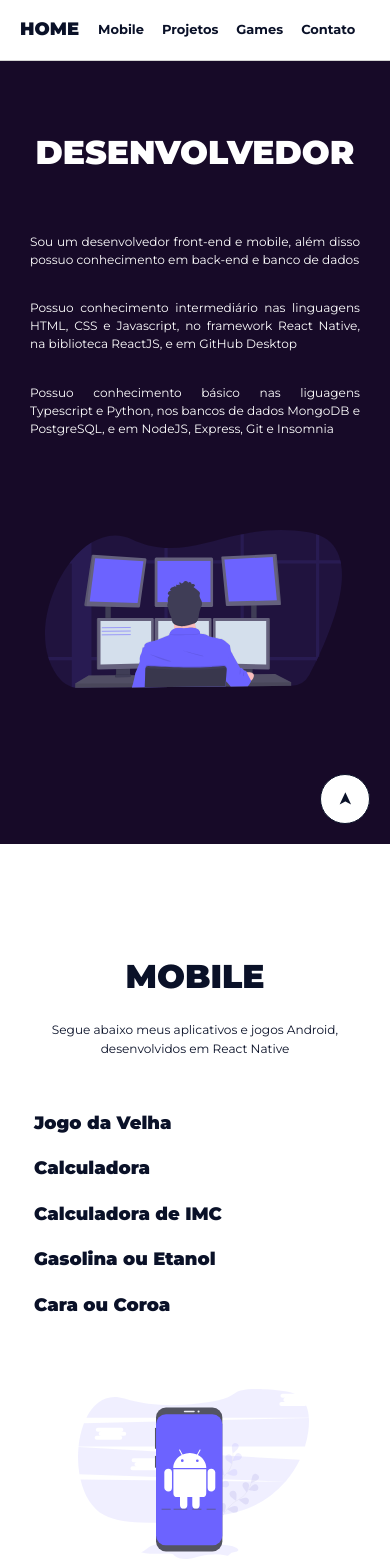
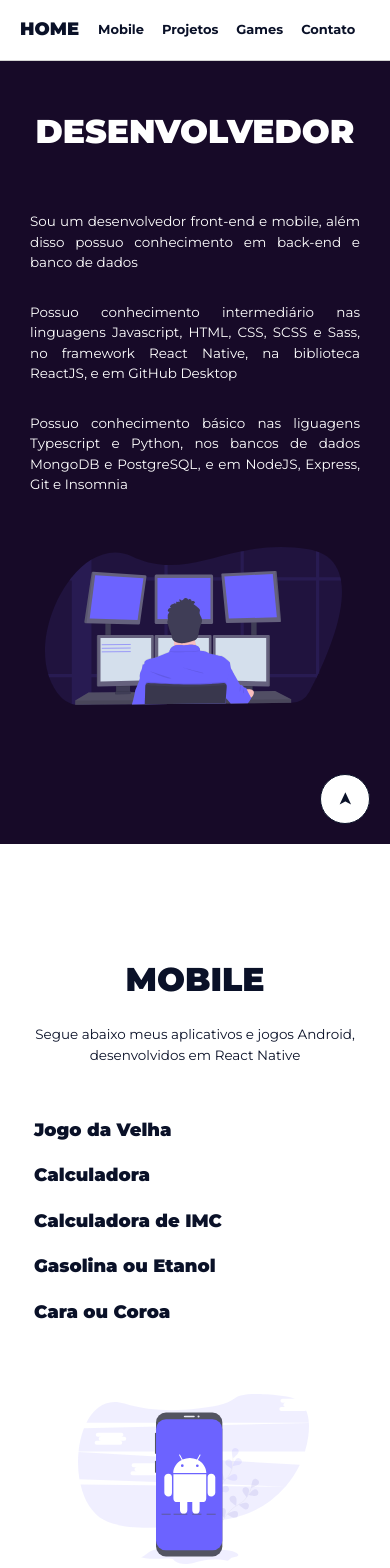
Before and after one commit to RodrigoBJJ94/my-website-pt-br-react, a React (Create React App) app: page / in a window 390 px wide. Shown: the top 1568 px of the page. Built offline with nearby package versions, Linux system fonts and the light colour scheme; the HTML template or start-up script is replaced by a standard one.

Commit message:
Version 1.08

```diff
--- a/src/App.css
+++ b/src/App.css
@@ -159,7 +159,7 @@ body .full-width {
   }
 
   p {
-    font-size: 12.1px;
+    font-size: 13.5px;
   }
 
   h4 {
@@ -188,7 +188,7 @@ body .full-width {
   }
 
   p {
-    font-size: 11.8px;
+    font-size: 11.4px;
   }
 
   h4 {
--- a/src/components/Contact/Contact.css
+++ b/src/components/Contact/Contact.css
@@ -20,16 +20,25 @@
 
 @media (max-width: 768px) {
   .contact-mobile {
-    font-size: 14px;
+    font-size: 13.5px;
+  }
+
+  .contact-mobile-linkedin {
+    font-size: 10px;
   }
 }
 
 @media (max-width: 320px) {
   .contact h2 {
-    margin-bottom: 0px;
+    margin-bottom: 45px;
+    margin-top: 10px;
   }
 
   .contact-mobile {
-    font-size: 11.8px;
+    font-size: 11.4px;
+  }
+
+  .contact-mobile-linkedin {
+    font-size: 8.13px;
   }
 }
--- a/src/components/Contact/ContactMain.js
+++ b/src/components/Contact/ContactMain.js
@@ -4,7 +4,7 @@ export default function ContactMain() {
     return (
         <>
             <p><strong>WhatsApp:</strong> 51 992191122</p>
-            <p><strong>LinkedIn:</strong> <a href="https://www.linkedin.com/in/rodrigo-brentano-26a7ba204/" target="_blank" rel="noreferrer" className="contact-mobile">https://www.linkedin.com/in/rodrigo-brentano-26a7ba204/</a></p>
+            <p><strong>LinkedIn:</strong><br/> <a href="https://www.linkedin.com/in/rodrigo-brentano-26a7ba204/" target="_blank" rel="noreferrer" className="contact-mobile-linkedin">https://www.linkedin.com/in/rodrigo-brentano-26a7ba204/</a></p>
             <p><strong>Email:</strong> rodrigobjj24@gmail.com</p>
             <p><strong>GitHub:</strong> <a href="https://github.com/RodrigoBJJ94" target="_blank" rel="noreferrer" className="contact-mobile">https://github.com/RodrigoBJJ94</a></p>
         </>
--- a/src/components/Games/Games.css
+++ b/src/components/Games/Games.css
@@ -14,7 +14,7 @@ img.games-background-svg {
 @media (max-width: 768px) {
   img.games-background-svg {
     width: 80%;
-    margin: 6px 33px;
+    margin: 2px 33px;
   }
 
   .games-background-svg {
--- a/src/components/Home/Home.css
+++ b/src/components/Home/Home.css
@@ -23,7 +23,7 @@ img.main-background-svg {
 
   img.main-background-svg {
     width: 90%;
-    margin: 15px 15px;
+    margin: 19px 15px;
   }
 
   .main-background-svg {
@@ -38,6 +38,6 @@ img.main-background-svg {
 
   img.main-background-svg {
     width: 85%;
-    margin: 8px 18px;
+    margin: 16px 18px;
   }
 }
--- a/src/components/Home/HomeMain.js
+++ b/src/components/Home/HomeMain.js
@@ -4,7 +4,7 @@ export default function HomeMain() {
     return (
         <>
             <p className="tab">Sou um desenvolvedor front-end e mobile, além disso possuo conhecimento em back-end e banco de dados</p>
-            <p className="tab">Possuo conhecimento intermediário nas linguagens HTML, CSS e Javascript, no framework React Native, na biblioteca ReactJS, e em GitHub Desktop</p>
+            <p className="tab">Possuo conhecimento intermediário nas linguagens Javascript, HTML, CSS, SCSS e Sass, no framework React Native, na biblioteca ReactJS, e em GitHub Desktop</p>
             <p className="tab">Possuo conhecimento básico nas liguagens Typescript e Python, nos bancos de dados MongoDB e PostgreSQL, e em NodeJS, Express, Git e Insomnia</p>
         </>
     );
--- a/src/components/Mobile/Mobile.css
+++ b/src/components/Mobile/Mobile.css
@@ -10,7 +10,7 @@ img.mobile-background-svg {
 @media (max-width: 768px) {
   img.mobile-background-svg {
     width: 70%;
-    margin: 8px 48px;
+    margin: 0px 48px;
   }
 
   .mobile-background-svg {
--- a/src/components/Projects/Projects.css
+++ b/src/components/Projects/Projects.css
@@ -11,7 +11,7 @@ img.projects-background-svg {
 @media (max-width: 768px) {
   img.projects-background-svg {
     width: 65%;
-    margin: -15px 51px;
+    margin: -17px 51px;
   }
 
   .projects-background-svg {
```
